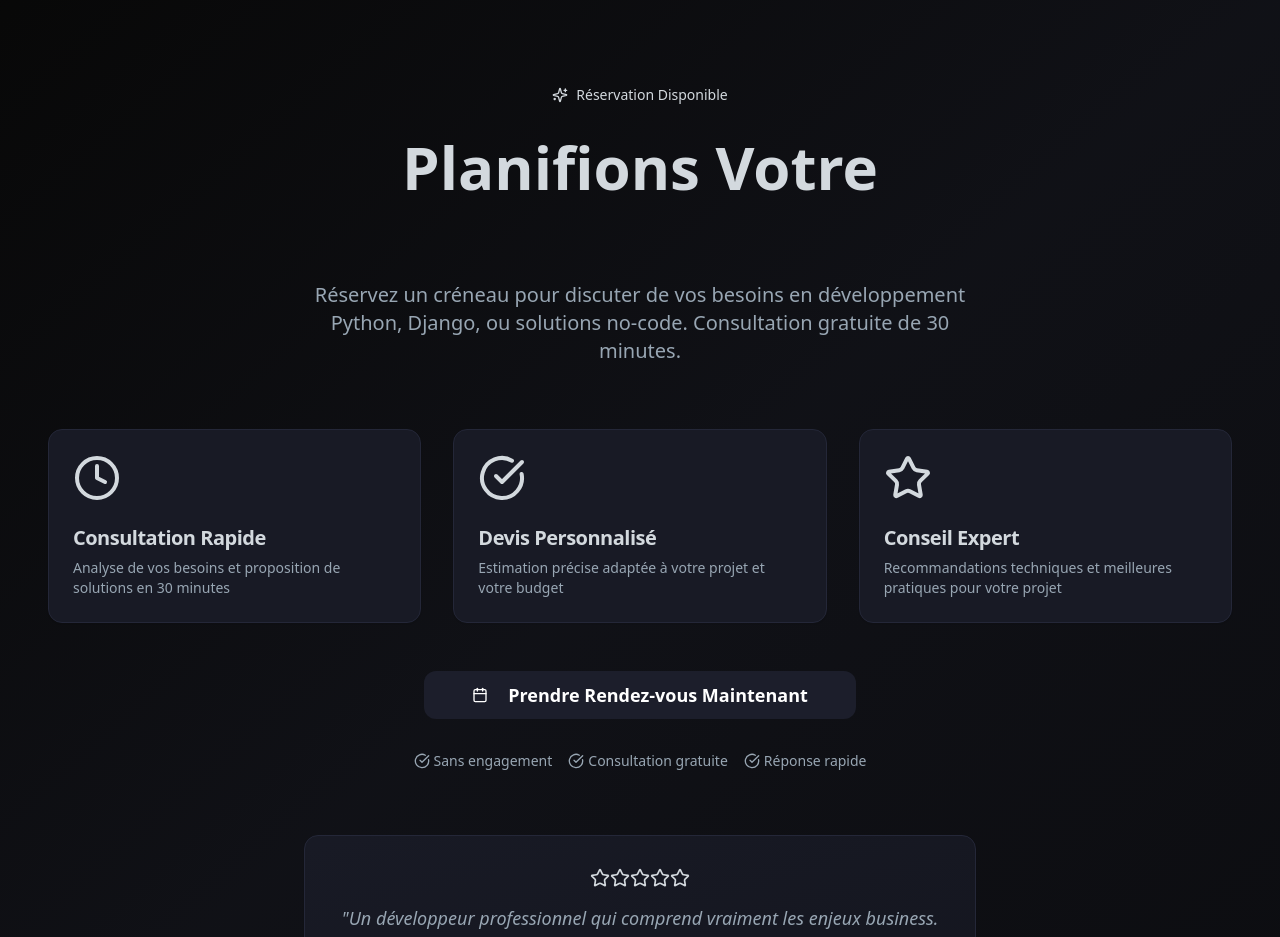
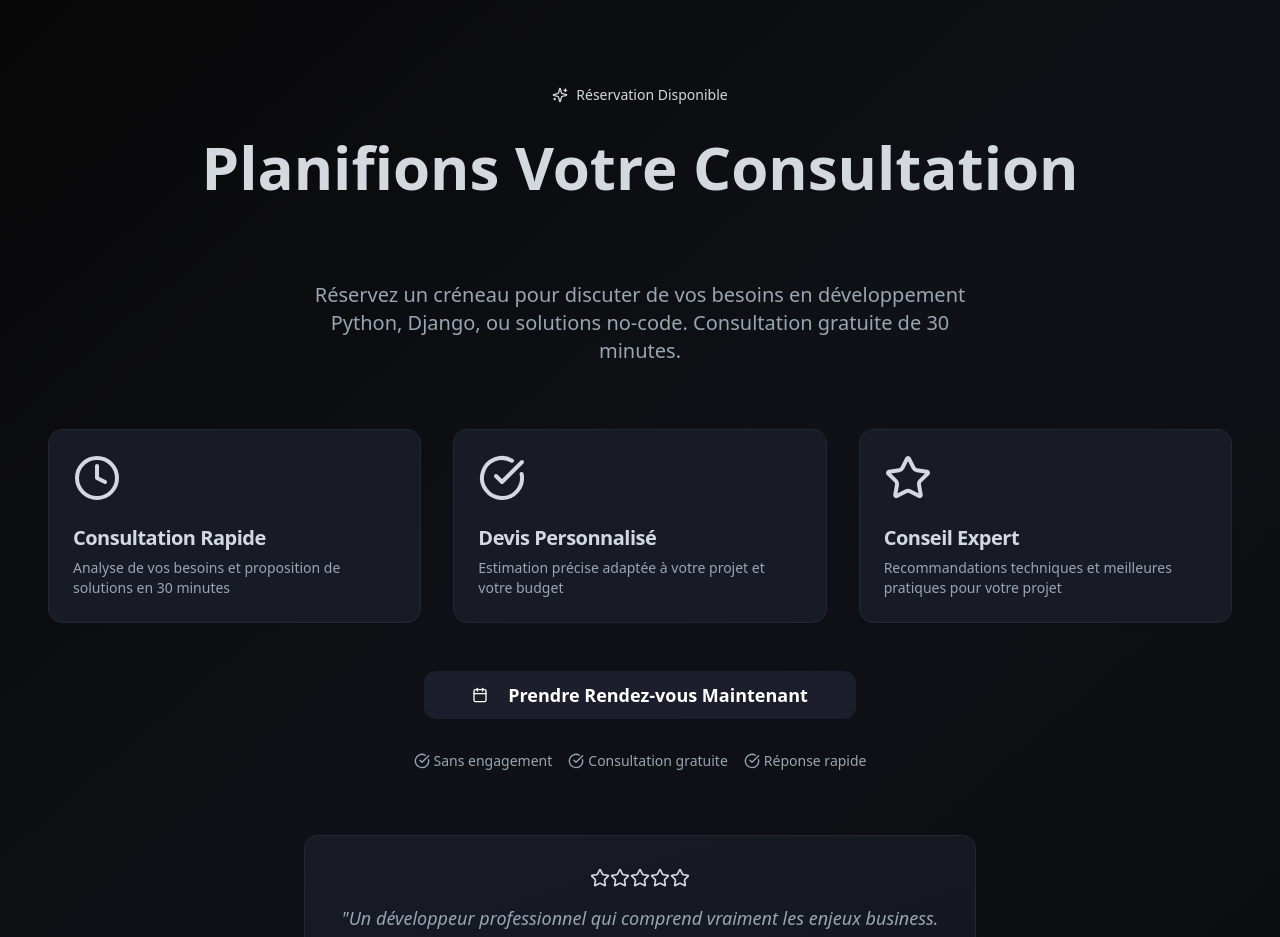
Before and after one commit to novadigite/ghostportfolio, a React (Vite) app: page / in a window 1280 px wide. Shown: the part 5540-6477 px from the top of the page. Built offline with nearby package versions, Linux system fonts and the light colour scheme; the HTML template or start-up script is replaced by a standard one.

Commit message:
Code edited in Lovable Code Editor

```diff
--- a/src/components/BookingSection.tsx
+++ b/src/components/BookingSection.tsx
@@ -80,7 +80,7 @@ const BookingSection = () => {
           </div>
 
           <h2 className="text-4xl md:text-6xl font-bold mb-6">
-            Planifions Votre
+            Planifions Votre Consultation
             <span className="block bg-gradient-to-r from-booking-primary via-booking-secondary to-booking-accent bg-clip-text text-transparent animate-glow">
               Projet Ensemble
             </span>
```
